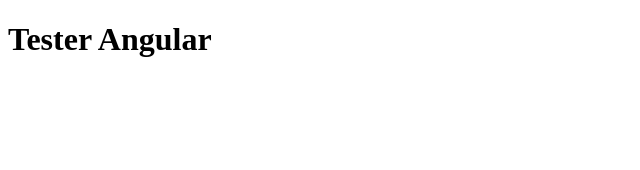
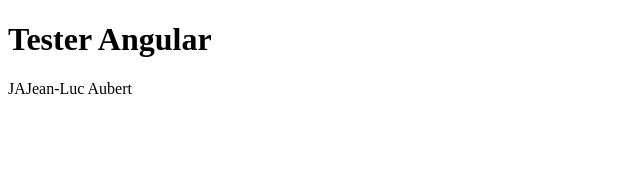
Before and after one commit to dacodemaniak/ng13-testing, an Angular app: page / in a window 1280 px wide. Shown: the top 170 px of the page, without its empty margins (0-640 px from the left). Built offline with nearby package versions, Linux system fonts and the light colour scheme.

Commit message:
Pipe integration test

```diff
--- a/src/app/app.component.html
+++ b/src/app/app.component.html
@@ -1 +1,6 @@
 <h1>{{ title }}</h1>
+
+<div id="intern">
+    <span id="intern-initials-pipe">{{ intern | internInitial }}</span>
+    <span id="intern-fullname">{{ intern.getFirstName() }} {{ intern.getLastName() }}</span>
+</div>
--- a/src/app/app.component.ts
+++ b/src/app/app.component.ts
@@ -1,10 +1,18 @@
-import { Component } from '@angular/core';
+import { Component, OnInit } from '@angular/core';
+import { InternModel } from './core/models/intern-model';
 
 @Component({
   selector: 'app-root',
   templateUrl: './app.component.html',
   styleUrls: ['./app.component.scss']
 })
-export class AppComponent {
+export class AppComponent implements OnInit {
   title = 'Tester Angular';
+  intern: InternModel = new InternModel();
+
+
+  ngOnInit(): void {
+    this.intern.setFirstName('Jean-Luc');
+    this.intern.setLastName('Aubert');
+  }
 }
```
Also changed, not shown: 2 other files (tests, documents, lock files or other folders).
